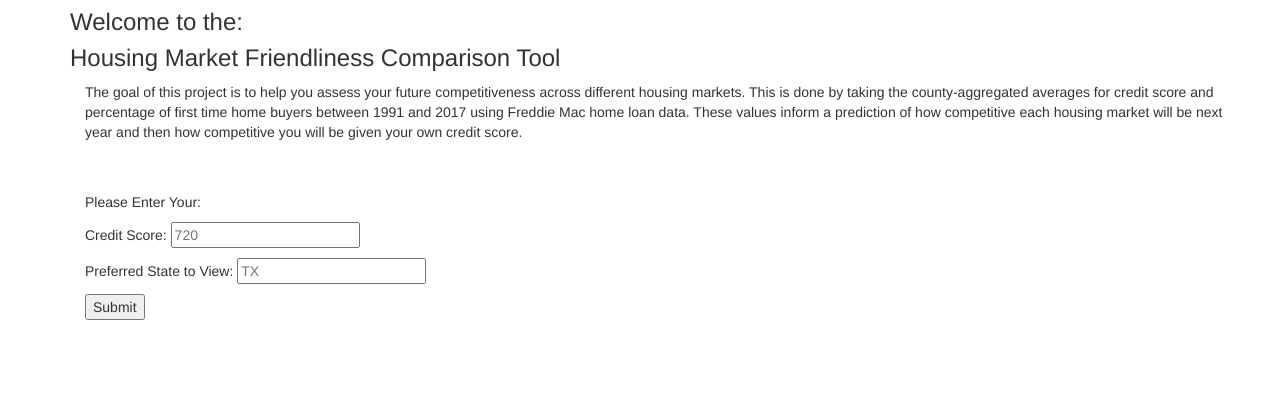
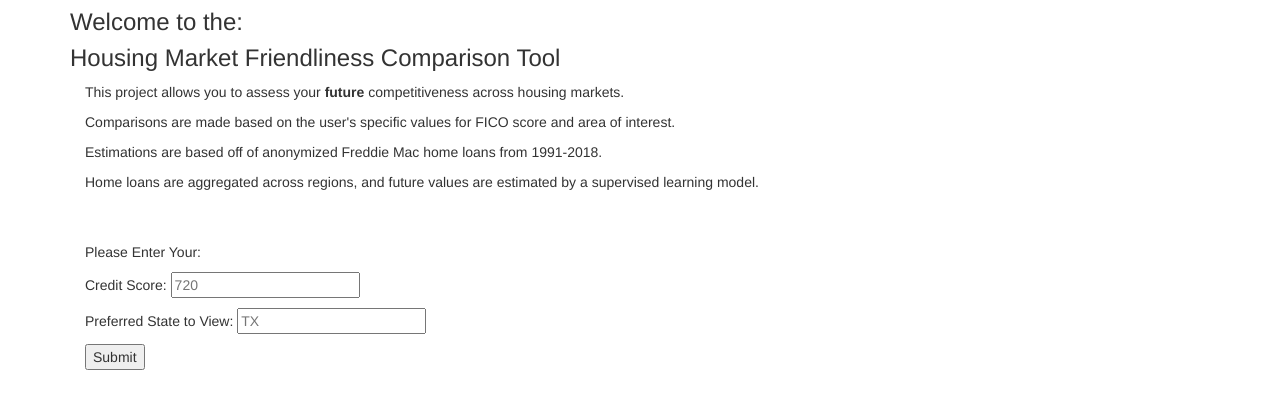
Before and after one commit to hayesjosh/marketfriendliness, a Flask app: page / in a window 1280 px wide. Shown: the part 51-460 px from the top of the page. Run offline with Flask 2, Linux system fonts and the light colour scheme; parts of the project's set-up code (start-up, migrations or seed data) failed here and were passed over; some libraries are stand-ins or nearby versions.

Commit message:
Changing homepage

```diff
--- a/templates/index.html
+++ b/templates/index.html
@@ -58,7 +58,10 @@
         <div class="row">
           <div class="col-lg-12 text-left">
             <form id='input' method='post' action='index'>
-            <p>The goal of this project is to help you assess your future competitiveness across different housing markets. This is done by taking the county-aggregated averages for credit score and percentage of first time home buyers between 1991 and 2017 using Freddie Mac home loan data. These values inform a prediction of how competitive each housing market will be next year and then how competitive you will be given your own credit score.</p>
+            <p>This project allows you to assess your <b>future</b> competitiveness across housing markets.</p>
+            <p>Comparisons are made based on the user's specific values for FICO score and area of interest.</p>
+            <p>Estimations are based off of anonymized Freddie Mac home loans from 1991-2018. </p>
+            <p>Home loans are aggregated across regions, and future values are estimated by a supervised learning model. </p>
             <p></p>
             <br></br>
             <p>Please Enter Your:</p>
```
Also changed, not shown: app.py (+1 -28 lines).
